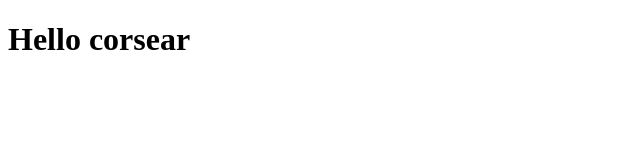
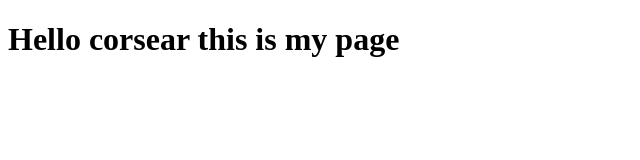
Before and after one commit to ANMS-byte/corsera-test, a plain HTML site: page site/index.html in a window 1280 px wide. Shown: the whole page, without its empty margins (0-640 px from the left). Drawn offline with Linux system fonts and the light colour scheme.

Commit message:
small changes

```diff
--- a/site/index.html
+++ b/site/index.html
@@ -4,7 +4,7 @@
 	<title>HELLO CORSERA</title>
 </head>
 <body>
-<h1>Hello corsear<h1>
+<h1>Hello corsear this is my page<h1>
 
 </body>
 </html>
```
